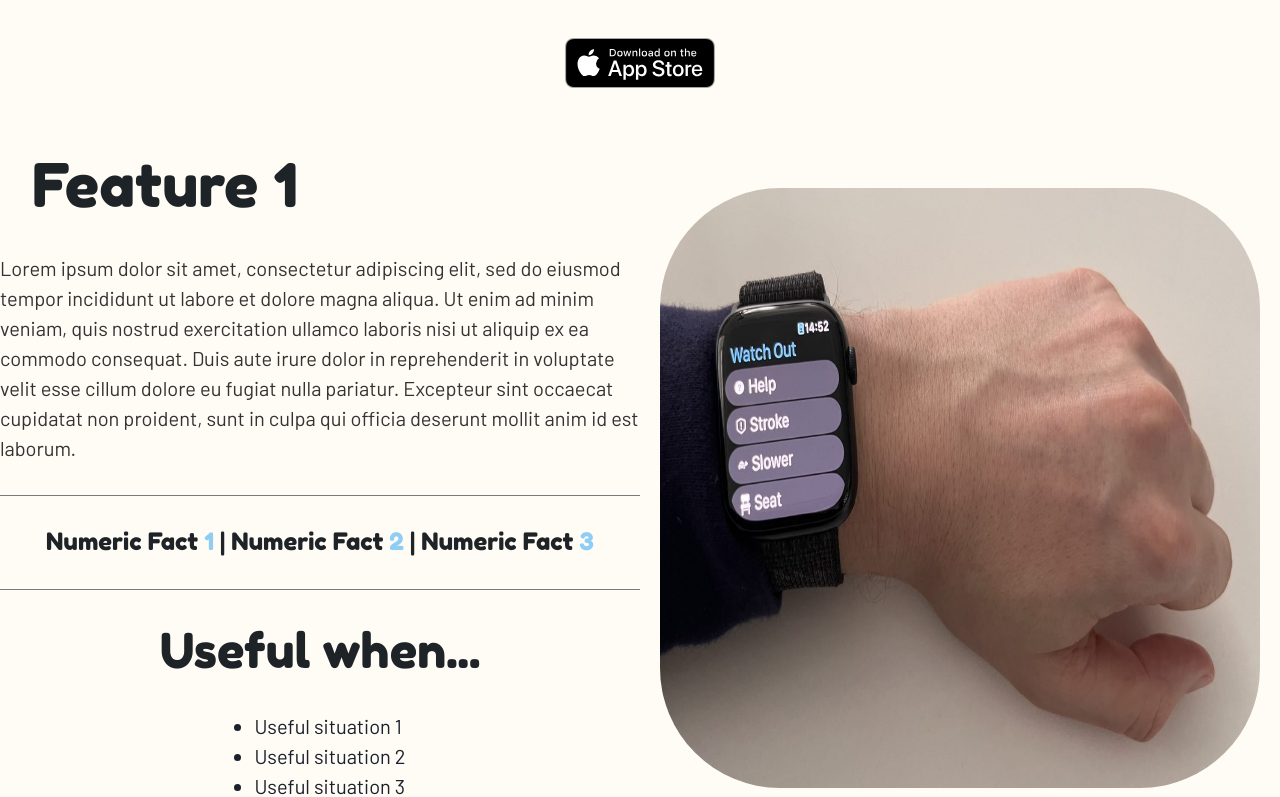
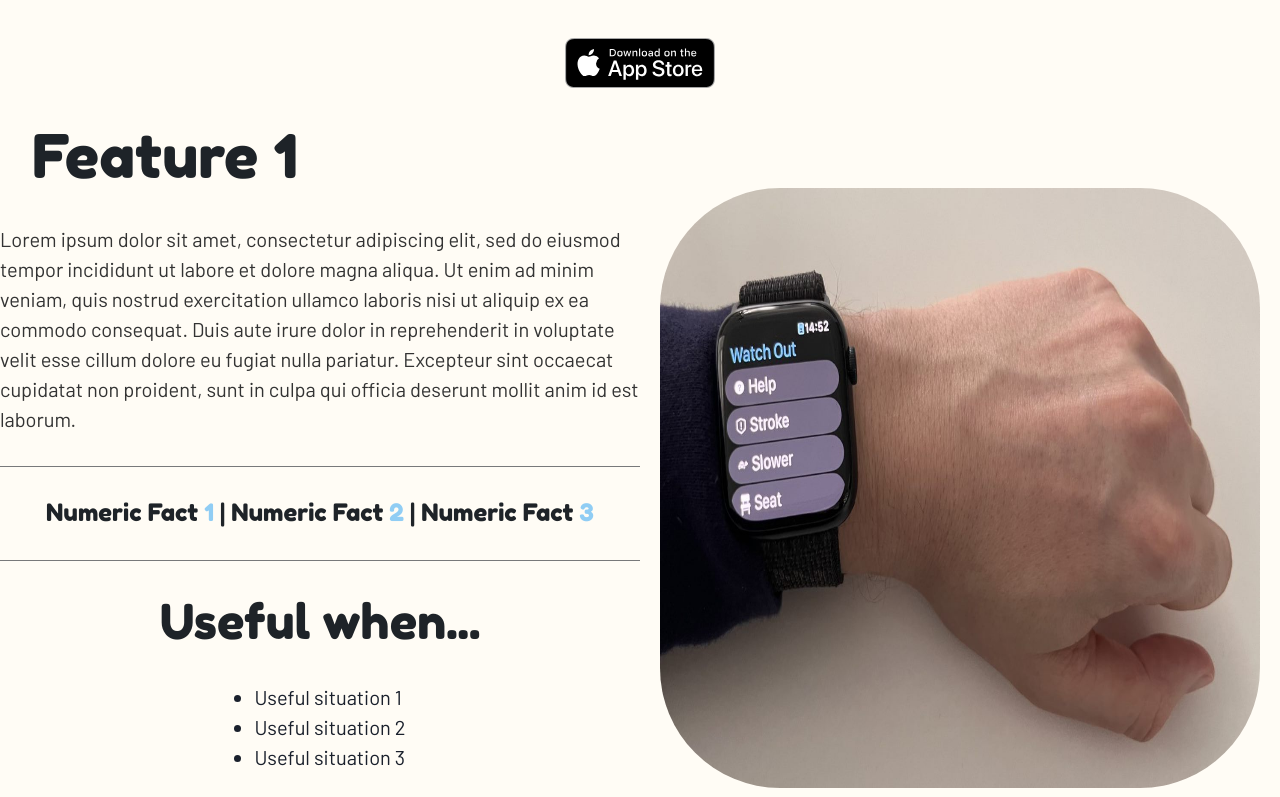
Before and after one commit to JSusak/AACAppSite, a React (Vite) app: page /watchout in a window 1280 px wide. Shown: the part 812-1609 px from the top of the page. Built offline with nearby package versions, Linux system fonts and the light colour scheme.

Commit message:
feat: add animations to app features

```diff
--- a/src/pages/WatchOutPage/components/AppFeature/AppFeature.tsx
+++ b/src/pages/WatchOutPage/components/AppFeature/AppFeature.tsx
@@ -4,6 +4,29 @@ import { Text } from "@chakra-ui/layout";
 import { ListItem, UnorderedList } from "@chakra-ui/react";
 import { Colours } from "../../../../colourScheme";
 import { useEffect } from "react";
+import { motion } from "framer-motion";
+
+const appFeatureAnim = {
+  hidden: { opacity: 0 },
+  visible: {
+    opacity: 1,
+
+    transition: {
+      staggerChildren: 0.2,
+      duration: 2,
+    },
+  },
+};
+
+const appFeatureSectionAnim = {
+  hidden: { opacity: 0 },
+  visible: {
+    opacity: 1,
+    transition: {
+      duration: 0.3,
+    },
+  },
+};
 
 export const AppFeature = ({
   featureName,
@@ -30,8 +53,14 @@ export const AppFeature = ({
     );
   });
   return (
+    <motion.div
+      variants={appFeatureAnim}
+      initial="hidden"
+      whileInView="visible"
+    >
       <Center>
         <Box>
+          <motion.span variants={appFeatureSectionAnim}>
             <Heading
               fontSize={"6xl"}
               textAlign={isOnLeft ? "left" : "right"}
@@ -39,11 +68,14 @@ export const AppFeature = ({
             >
               {featureName}
             </Heading>
+          </motion.span>
+          <motion.span variants={appFeatureSectionAnim}>
             <Center>
               <Text textAlign={"left"} fontSize={"xl"} maxW="3xl" mb="2rem">
                 {featureDescription}
               </Text>
             </Center>
+          </motion.span>
           <Divider borderColor={Colours.lightModeHeader} />
           <Center>
             <Heading fontSize={"2xl"} m="2rem">
@@ -98,5 +130,6 @@ export const AppFeature = ({
           <Divider borderColor={Colours.lightModeHeader} />
         </Box>
       </Center>
+    </motion.div>
   );
 };
```
Lines whose indentation alone changed are shown as unchanged.
